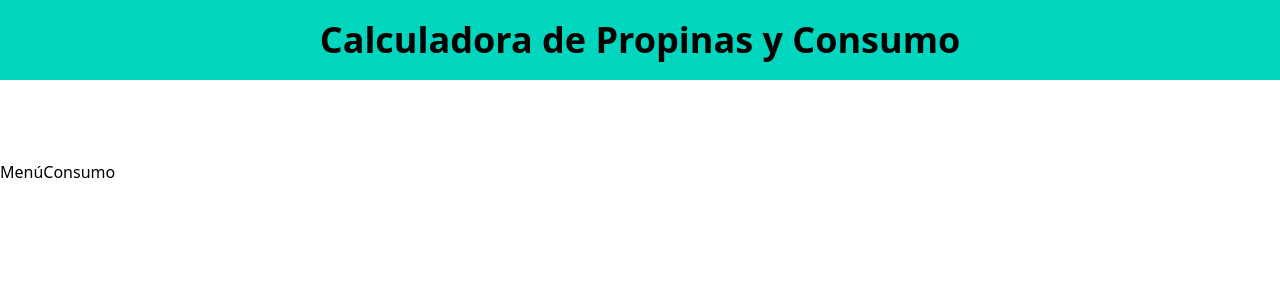
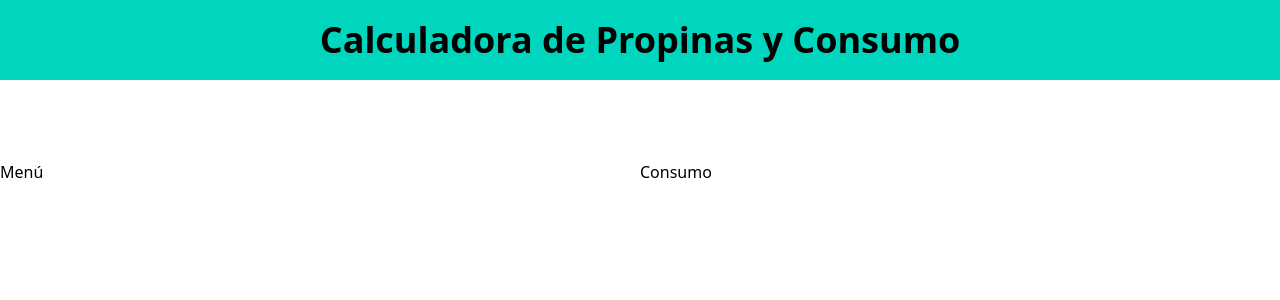
Before and after one commit to juancmdev/calculadora-propinas-react, a React (Vite) app: page / in a window 1280 px wide. Shown: the top 300 px of the page. Built offline with nearby package versions, Linux system fonts and the light colour scheme.

Commit message:
Update App.tsx

```diff
--- a/src/App.tsx
+++ b/src/App.tsx
@@ -11,9 +11,13 @@
         </h1>
       </header>
 
-      <main className="max-w-7xl mx-auto py-20 flex">
-        <h2>Menú</h2>
-        <h2>Consumo</h2>
+      <main className="max-w-7xl mx-auto py-20 grid md:grid-cols-2">
+        <div>
+          <h2>Menú</h2>
+        </div>
+        <div>
+          <h2>Consumo</h2>
+        </div>
       </main>
     </>
   );
```
